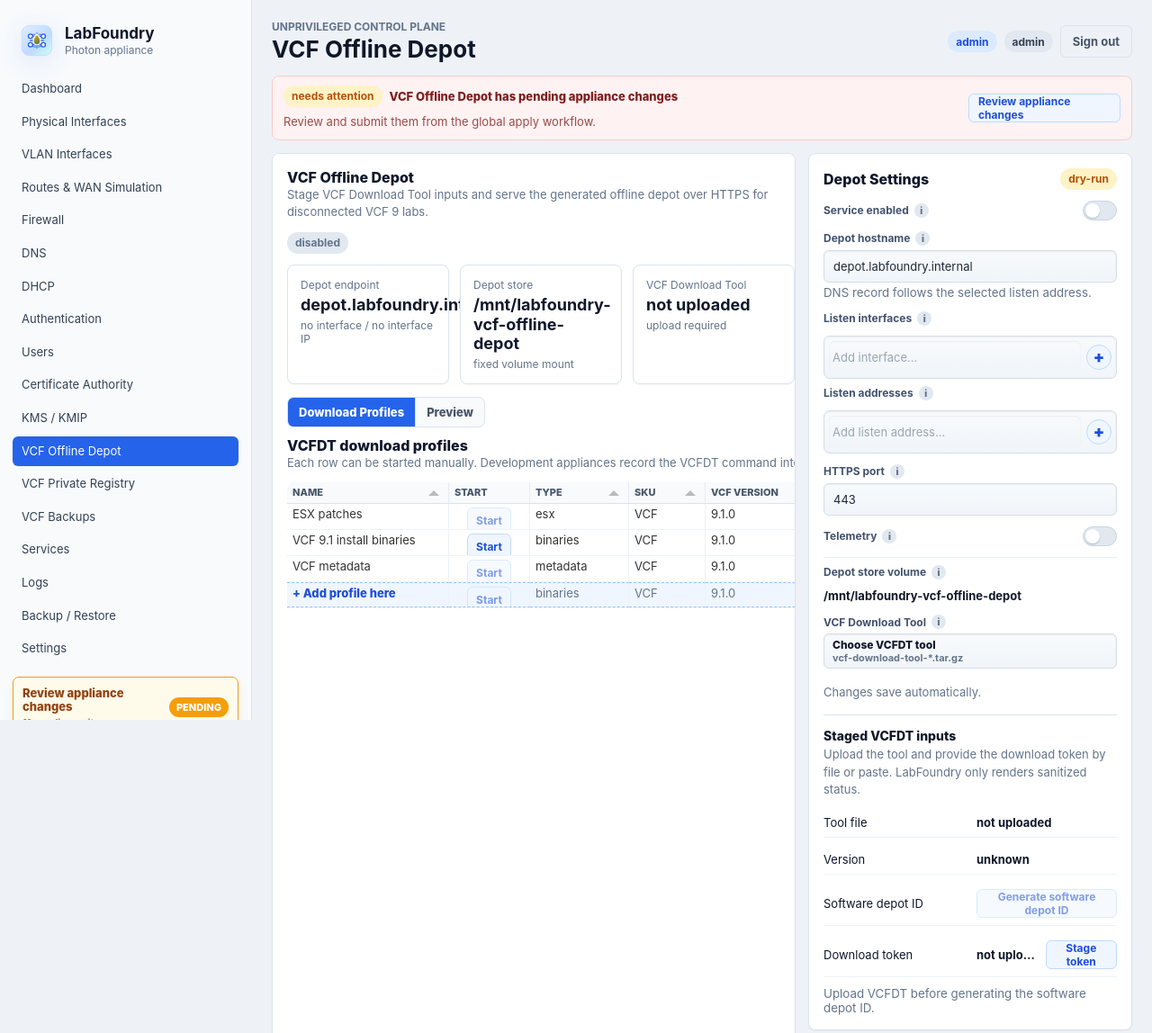
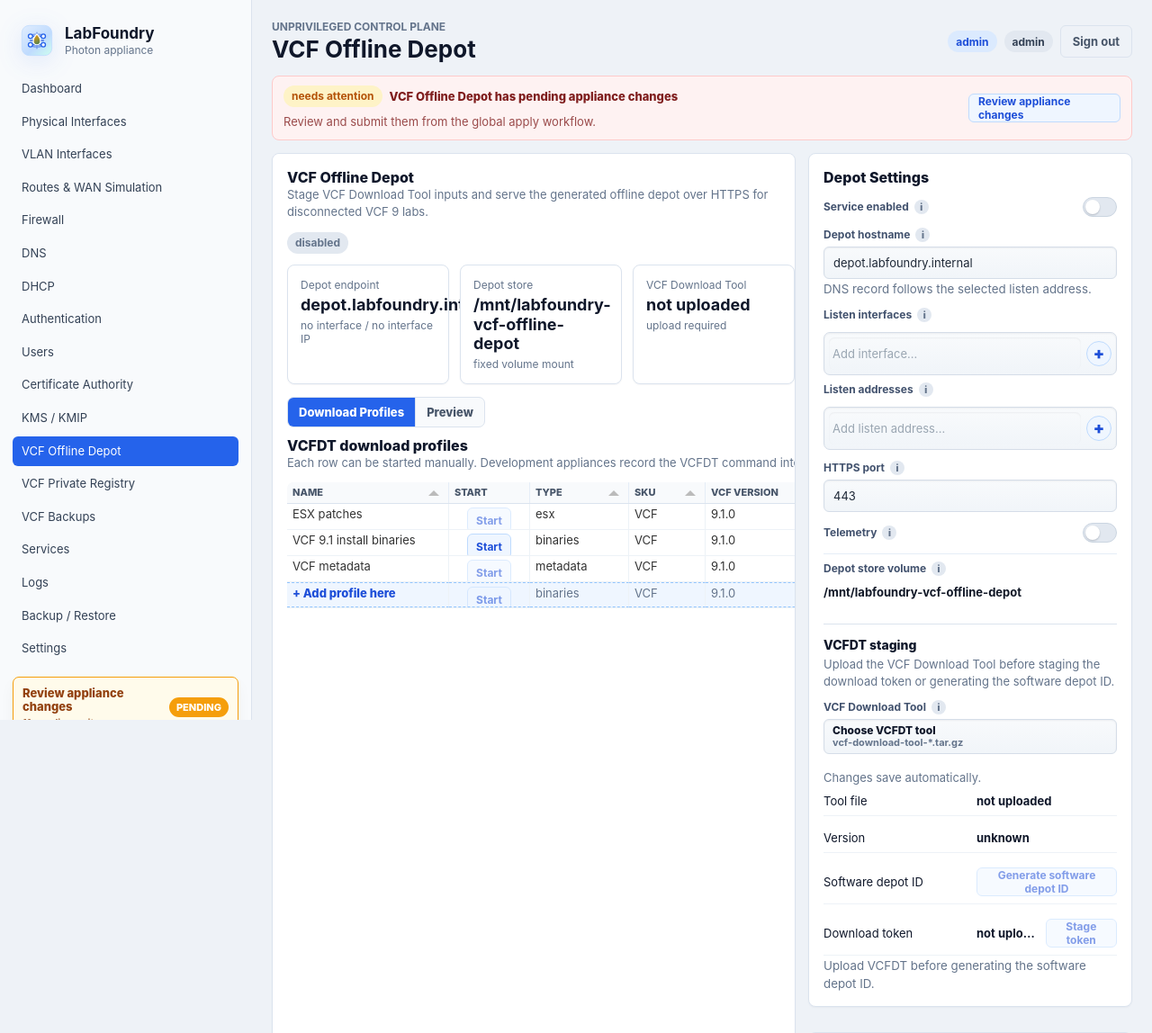
Before and after one commit to mdaneri/LabFoundry, a FastAPI app: page /vcf-offline-depot in a window 1280 px wide. Shown: the top 1148 px of the page at 90% size. Run offline with FastAPI, Linux system fonts and the light colour scheme; the visitor is signed in with stand-in values (Sample User, id 1); data comes from the database, SQL or seed files in the repository; data that the repository does not hold is empty; some libraries are stand-ins or nearby versions.

Commit message:
Tighten VCF depot staging UI
Move the VCF Download Tool upload into the VCFDT staging section, remove the misleading dry-run pill from Depot Settings, and disable token/software depot actions until the tool is available.

Update the frontend state handler so gated actions re-enable after tool upload autosaves, refresh static cache-busters, and cover the missing-tool layout in UI tests.

```diff
--- a/labfoundry/app/static/offline.html
+++ b/labfoundry/app/static/offline.html
@@ -6,7 +6,7 @@
     <meta name="theme-color" content="#1f4f7a">
     <title>LabFoundry - Offline</title>
     <link rel="icon" href="/static/brand/labfoundry-mark.svg" type="image/svg+xml">
-    <link rel="stylesheet" href="/static/app.css?v=vcf-depot-layout-20260627-3">
+    <link rel="stylesheet" href="/static/app.css?v=vcf-depot-staging-20260628-1">
   </head>
   <body>
     <main class="login-shell">
--- a/labfoundry/app/static/service-worker.js
+++ b/labfoundry/app/static/service-worker.js
@@ -3,8 +3,8 @@
   "/manifest.webmanifest",
   "/favicon.ico",
   "/static/offline.html",
-  "/static/app.css?v=vcf-depot-layout-20260627-3",
-  "/static/app.js?v=vcf-depot-layout-20260627-3",
+  "/static/app.css?v=vcf-depot-staging-20260628-1",
+  "/static/app.js?v=vcf-depot-staging-20260628-1",
   "/static/pwa.js",
   "/static/brand/labfoundry-mark.svg",
   "/static/brand/labfoundry-appliance-graphic.svg",
--- a/labfoundry/app/templates/base.html
+++ b/labfoundry/app/templates/base.html
@@ -11,7 +11,7 @@
     <link rel="icon" href="/favicon.ico" type="image/svg+xml">
     <link rel="icon" href="/static/brand/labfoundry-mark.svg" type="image/svg+xml">
     <link rel="stylesheet" href="/static/vendor/tabulator/tabulator.min.css">
-    <link rel="stylesheet" href="/static/app.css?v=vcf-depot-layout-20260627-3">
+    <link rel="stylesheet" href="/static/app.css?v=vcf-depot-staging-20260628-1">
     {% block extra_head %}{% endblock %}
   </head>
   <body>
@@ -115,7 +115,7 @@
     <script src="/static/vendor/prism/prism-core.min.js"></script>
     <script src="/static/vendor/prism/prism-diff.min.js"></script>
     <script src="/static/vendor/codemirror/labfoundry-codemirror.min.js"></script>
-    <script src="/static/app.js?v=vcf-depot-layout-20260627-3"></script>
+    <script src="/static/app.js?v=vcf-depot-staging-20260628-1"></script>
     <script src="/static/pwa.js?v=pwa-20260627-1"></script>
     {% block extra_scripts %}{% endblock %}
   </body>
--- a/labfoundry/app/templates/login.html
+++ b/labfoundry/app/templates/login.html
@@ -10,7 +10,7 @@
     <link rel="manifest" href="/manifest.webmanifest">
     <link rel="icon" href="/favicon.ico" type="image/svg+xml">
     <link rel="icon" href="/static/brand/labfoundry-mark.svg" type="image/svg+xml">
-    <link rel="stylesheet" href="/static/app.css?v=vcf-depot-layout-20260627-3">
+    <link rel="stylesheet" href="/static/app.css?v=vcf-depot-staging-20260628-1">
   </head>
   <body>
     <main class="login-shell">
--- a/labfoundry/app/templates/vcf_offline_depot.html
+++ b/labfoundry/app/templates/vcf_offline_depot.html
@@ -137,7 +137,6 @@
     <div class="panel detail-panel">
       <div class="panel-head">
         <h2>Depot Settings</h2>
-        <span class="status-pill warn">dry-run</span>
       </div>
       <form class="form-stack" action="/vcf-offline-depot/settings" method="post" enctype="multipart/form-data" data-autosave-form data-vcf-depot-settings data-autosave-status-id="vcf-depot-settings-status">
         <input type="hidden" name="csrf" value="{{ csrf_token }}">
@@ -218,6 +217,11 @@
           <span class="field-label"><span>Depot store volume</span><button class="help-icon" type="button" data-help="Fixed appliance volume mount used as the VCFDT --depot-store and HTTPS document root. Attach or size this disk separately from the root filesystem.">i</button></span>
           <strong data-vcf-depot-store>{{ vcf_depot_settings.depot_store_path }}</strong>
         </div>
+        <div class="settings-subsection">
+          <div>
+            <h3>VCFDT staging</h3>
+            <p class="muted">Upload the VCF Download Tool before staging the download token or generating the software depot ID.</p>
+          </div>
           <label>
             <span class="field-label"><span>VCF Download Tool</span><button class="help-icon" type="button" data-help="Upload the proprietary VCF Download Tool file. The file stays outside git and global appliance apply stages it through the appliance helper.">i</button></span>
             <span class="file-upload-control">
@@ -225,13 +229,9 @@
               <span class="file-upload-surface"><span class="file-upload-copy"><strong>Choose VCFDT tool</strong><small data-file-upload-name>{{ vcf_depot_settings_json.tool_archive_name or vcf_depot_archive_pattern }}</small></span></span>
             </span>
           </label>
+        </div>
         <p id="vcf-depot-settings-status" class="autosave-status" data-state="idle">Changes save automatically.</p>
       </form>
-      <div class="settings-subsection">
-        <div>
-          <h3>Staged VCFDT inputs</h3>
-          <p class="muted">Upload the tool and provide the download token by file or paste. LabFoundry only renders sanitized status.</p>
-        </div>
       <div class="settings-list">
           <div><span>Tool file</span><strong data-vcf-depot-tool-name>{{ vcf_depot_settings_json.tool_archive_name or "not uploaded" }}</strong></div>
           <div><span>Version</span><strong data-vcf-depot-tool-version>{{ vcf_depot_settings.tool_version or "unknown" }}</strong></div>
@@ -242,13 +242,13 @@
                 <strong data-vcf-depot-software-depot-id>{{ vcf_depot_software_depot_id.id }}</strong>
                 <form class="inline-action-form" action="/vcf-offline-depot/software-depot-id/generate" method="post" data-vcf-depot-generate-id>
                   <input type="hidden" name="csrf" value="{{ csrf_token }}">
-                  <button class="button secondary icon-button" type="submit" aria-label="Refresh software depot ID" title="Refresh software depot ID" {{ "disabled" if not vcf_depot_settings.tool_archive_path else "" }}>↻</button>
+                  <button class="button secondary icon-button" type="submit" aria-label="Refresh software depot ID" title="Refresh software depot ID" data-vcf-depot-requires-tool {{ "disabled" if not vcf_depot_settings.tool_archive_path else "" }}>↻</button>
                 </form>
               {% else %}
                 <strong class="hidden" data-vcf-depot-software-depot-id></strong>
                 <form class="inline-action-form" action="/vcf-offline-depot/software-depot-id/generate" method="post" data-vcf-depot-generate-id>
                   <input type="hidden" name="csrf" value="{{ csrf_token }}">
-                  <button class="button secondary compact-button" type="submit" {{ "disabled" if not vcf_depot_settings.tool_archive_path else "" }}>Generate software depot ID</button>
+                  <button class="button secondary compact-button" type="submit" data-vcf-depot-requires-tool {{ "disabled" if not vcf_depot_settings.tool_archive_path else "" }}>Generate software depot ID</button>
                 </form>
               {% endif %}
             </span>
@@ -257,7 +257,7 @@
             <span>Download token</span>
             <span class="setting-inline-actions">
               <strong data-vcf-depot-token-status>{{ vcf_depot_download_token.filename if vcf_depot_download_token.present else "not uploaded" }}</strong>
-              <button class="button secondary compact-button" type="button" data-vcf-depot-token-modal-open>Stage token</button>
+              <button class="button secondary compact-button" type="button" data-vcf-depot-token-modal-open data-vcf-depot-requires-tool {{ "disabled" if not vcf_depot_settings.tool_archive_path else "" }}>Stage token</button>
             </span>
           </div>
       </div>
@@ -270,7 +270,6 @@
             Upload VCFDT before generating the software depot ID.
           {% endif %}
         </small>
-      </div>
     </div>
 
     {% include "partials/appliance_apply_status.html" %}
@@ -323,7 +322,7 @@
     </div>
     <div class="confirm-modal-actions">
       <button class="button ghost" value="cancel" type="button" data-vcf-depot-token-modal-cancel>Cancel</button>
-      <button class="button secondary" type="submit">Stage token</button>
+      <button class="button secondary" type="submit" data-vcf-depot-requires-tool {{ "disabled" if not vcf_depot_settings.tool_archive_path else "" }}>Stage token</button>
     </div>
   </form>
 </dialog>
```
Also changed, not shown: tests/test_ui.py (+12 -5 lines), labfoundry/app/static/app.js. Lines whose indentation alone changed are shown as unchanged.
